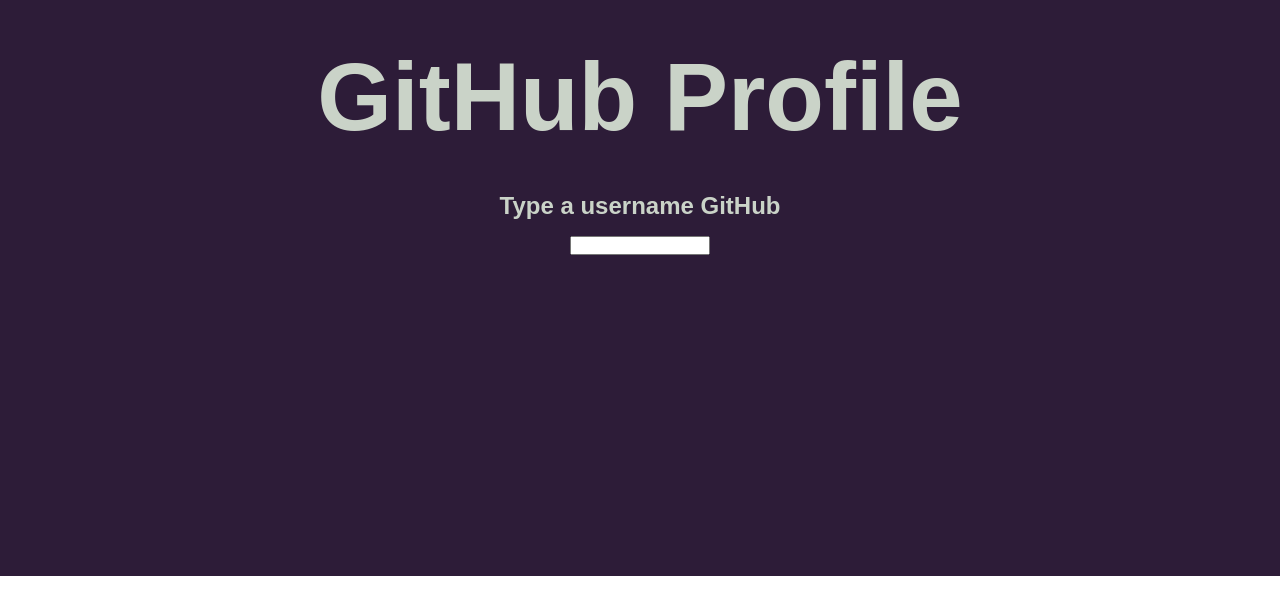
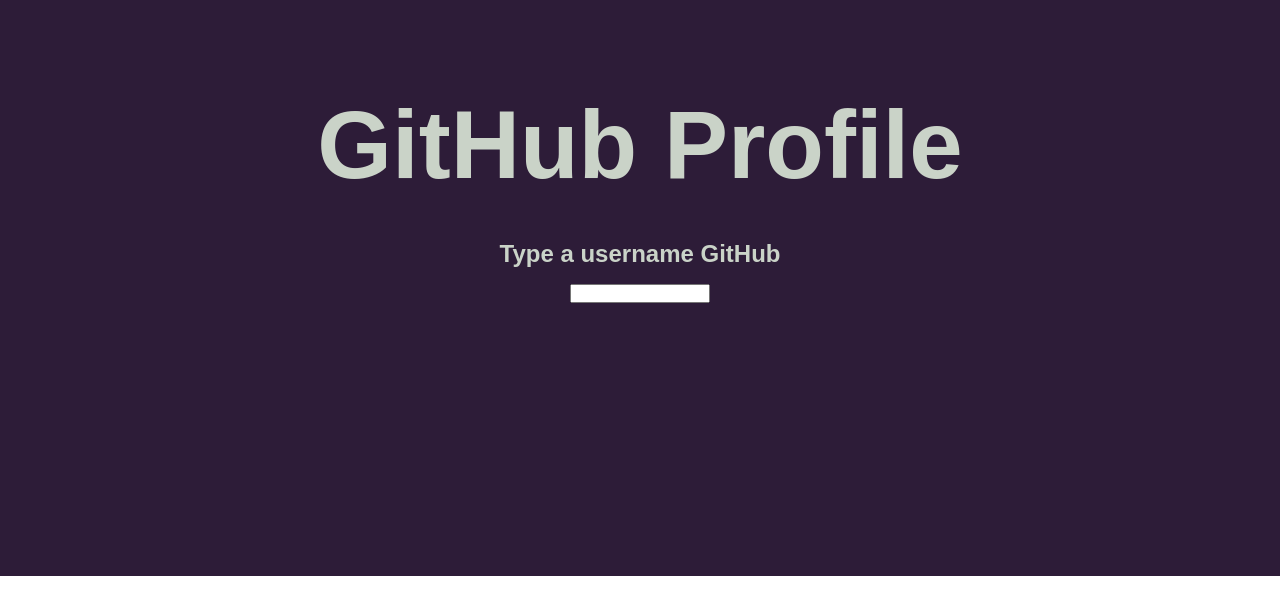
Before and after one commit to susyhaga/gitHubProfile_react, a React (Vite) app: page / in a window 1280 px wide. Shown: the part 224-838 px from the top of the page. Built offline with nearby package versions, Linux system fonts and the light colour scheme.

Commit message:
Update global.css

```diff
--- a/src/global.css
+++ b/src/global.css
@@ -29,8 +29,7 @@
     height: 100vh;
     width: 100vw;
     background-color: var(--primaryColor);
-    margin-bottom:100px;
-    padding-bottom: 6rem;
+    margin-bottom:20px;
 }
 
 
```
